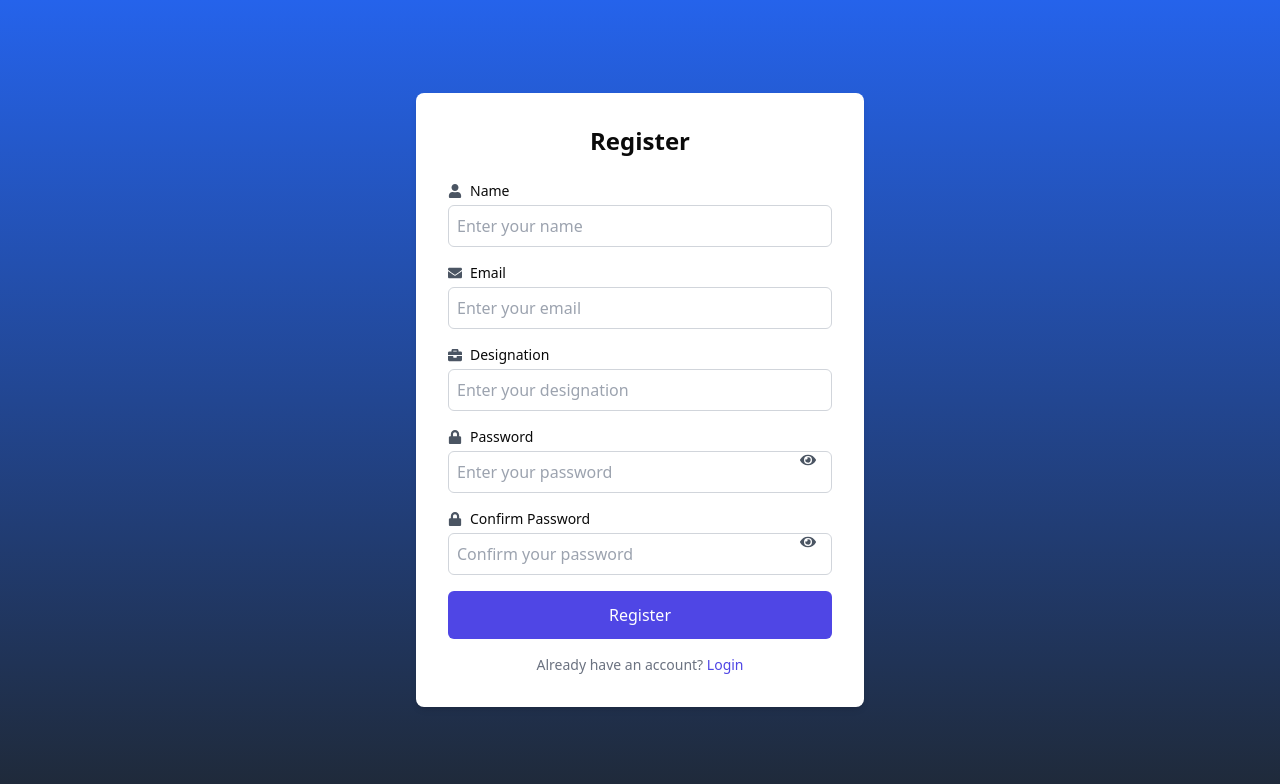
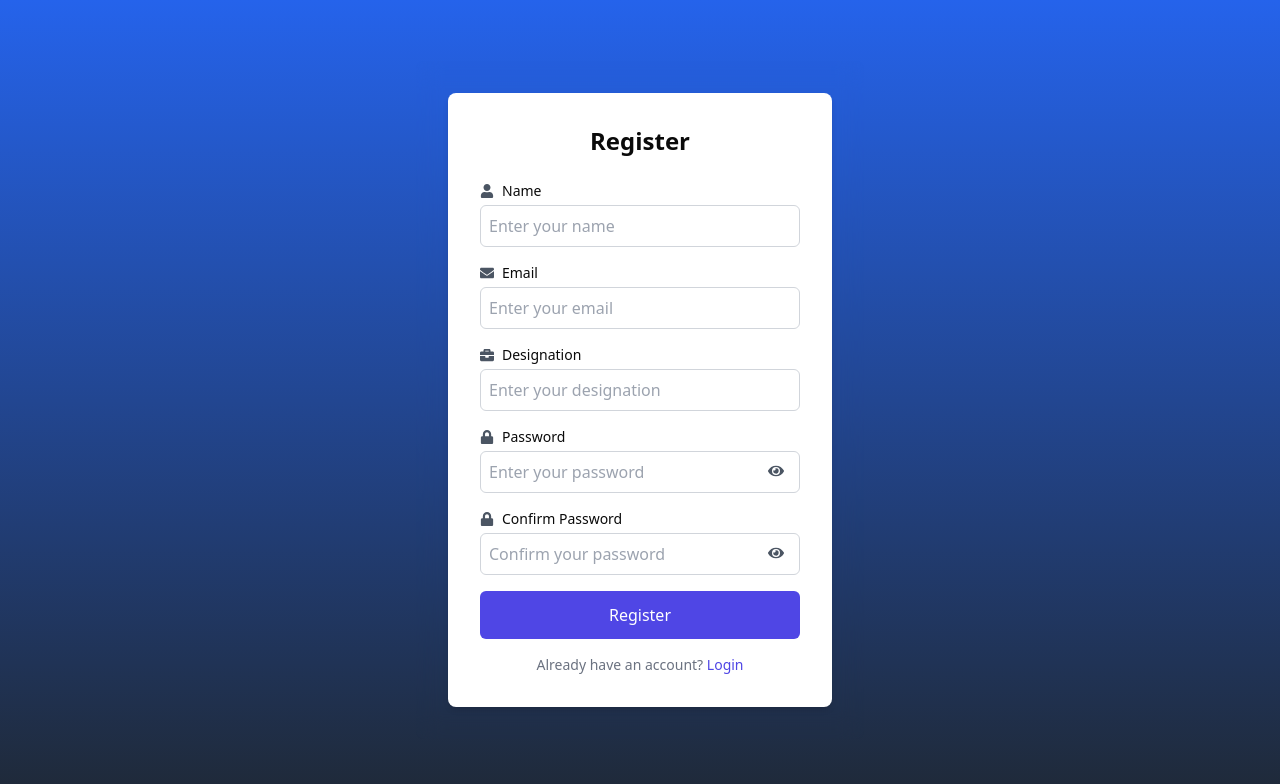
Before and after one commit to rishijain-1/NewLayout, a Next.js app: page / in a window 1280 px wide. Shown: the top 784 px of the page. Built offline with nearby package versions, Linux system fonts and the light colour scheme.

Commit message:
"Removed LogoHeader import from login page, updated styles for login and register pages"

```diff
--- a/app/login/page.tsx
+++ b/app/login/page.tsx
@@ -1,5 +1,4 @@
 import Login from '@/components/auth/Login';
-import LogoHeader from '@/components/LogoHeader';
 import React from 'react';
 
 const LoginPage = () => {
--- a/app/page.tsx
+++ b/app/page.tsx
@@ -2,11 +2,11 @@ import Register from "@/components/auth/Register";
 
 export default function Home() {
   return (
-    <div className="flex flex-col items-center  justify-center min-h-screen bg-gradient-to-t from-gray-800 to-blue-600">
+    <div className="flex flex-col items-center  justify-center min-h-screen bg-gradient-to-t from-gray-800 to-blue-600 px-2">
 
 
       {/* Register Form */}
-      <main className="w-full max-w-md bg-opacity backdrop-blur-md rounded-lg">
+      <main className="w-full max-w-md bg-opacity backdrop-blur-md rounded-lg p-8">
 
         <Register/>
       </main>
--- a/components/auth/Register.tsx
+++ b/components/auth/Register.tsx
@@ -59,7 +59,7 @@ const Register: React.FC = () => {
   };
 
   return (
-      <div className="w-full max-w-md p-8 space-y-6 bg-white rounded-lg shadow-md">
+      <div className="w-full max-w-md  p-8 space-y-6 bg-white rounded-lg shadow-md">
         <h2 className="text-2xl font-bold text-center">Register</h2>
         <form onSubmit={handleSubmit(onSubmit)} className="space-y-4">
 
@@ -145,7 +145,7 @@ const Register: React.FC = () => {
               type="button"
               aria-label={showPassword ? "Hide password" : "Show password"}
               onClick={() => setShowPassword(!showPassword)}
-              className="absolute right-4 top-1/2 transform -translate-y-1/2 text-gray-600"
+              className="absolute right-4 mt-3 text-gray-600"
             >
               {showPassword ? <FaEyeSlash /> : <FaEye />}
             </button>
@@ -172,7 +172,7 @@ const Register: React.FC = () => {
               type="button"
               aria-label={showConfirmPassword ? "Hide confirm password" : "Show confirm password"}
               onClick={() => setShowConfirmPassword(!showConfirmPassword)}
-              className="absolute right-4 top-1/2 transform -translate-y-1/2 text-gray-600"
+              className="absolute right-4 mt-3 text-gray-600"
             >
               {showConfirmPassword ? <FaEyeSlash /> : <FaEye />}
             </button>
```
